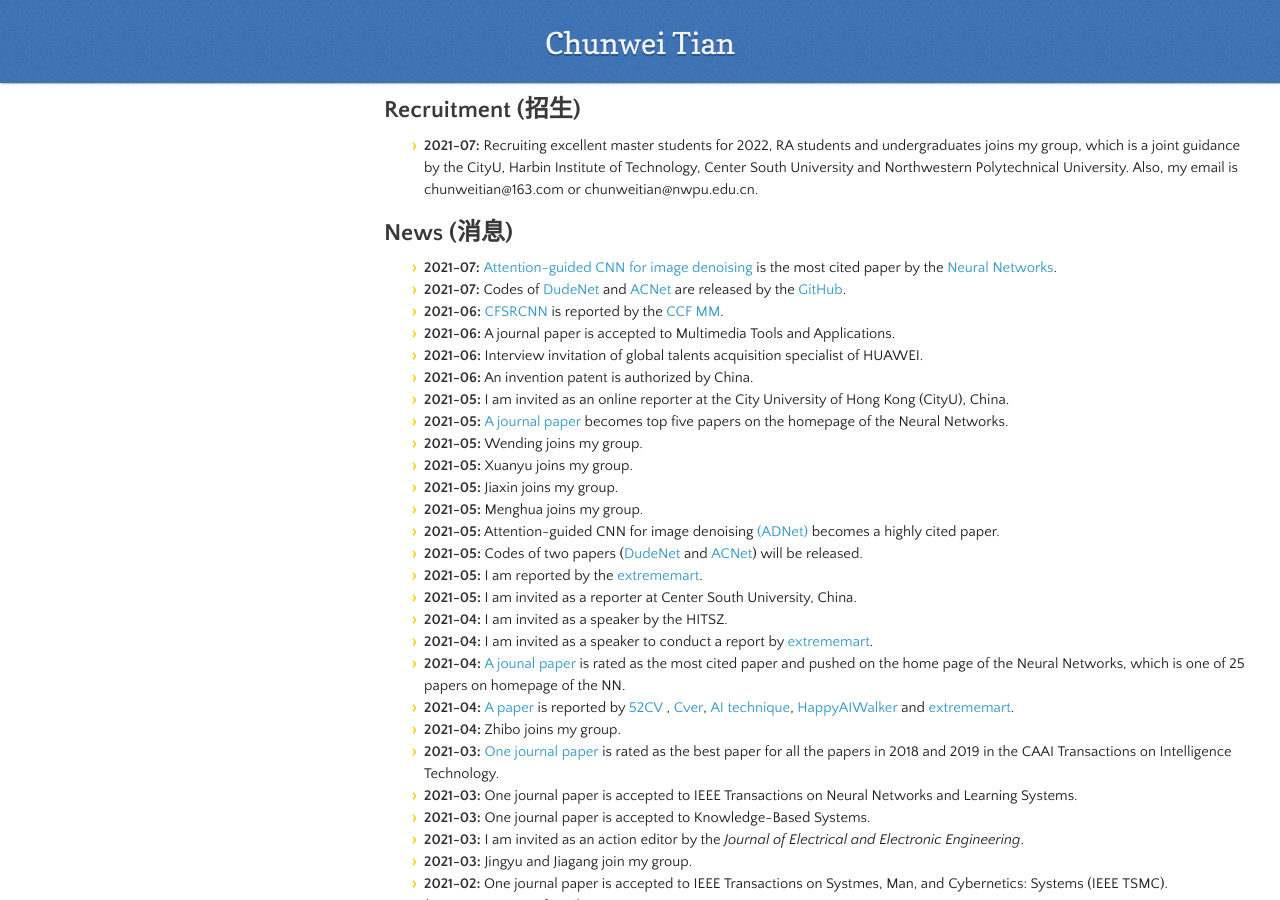
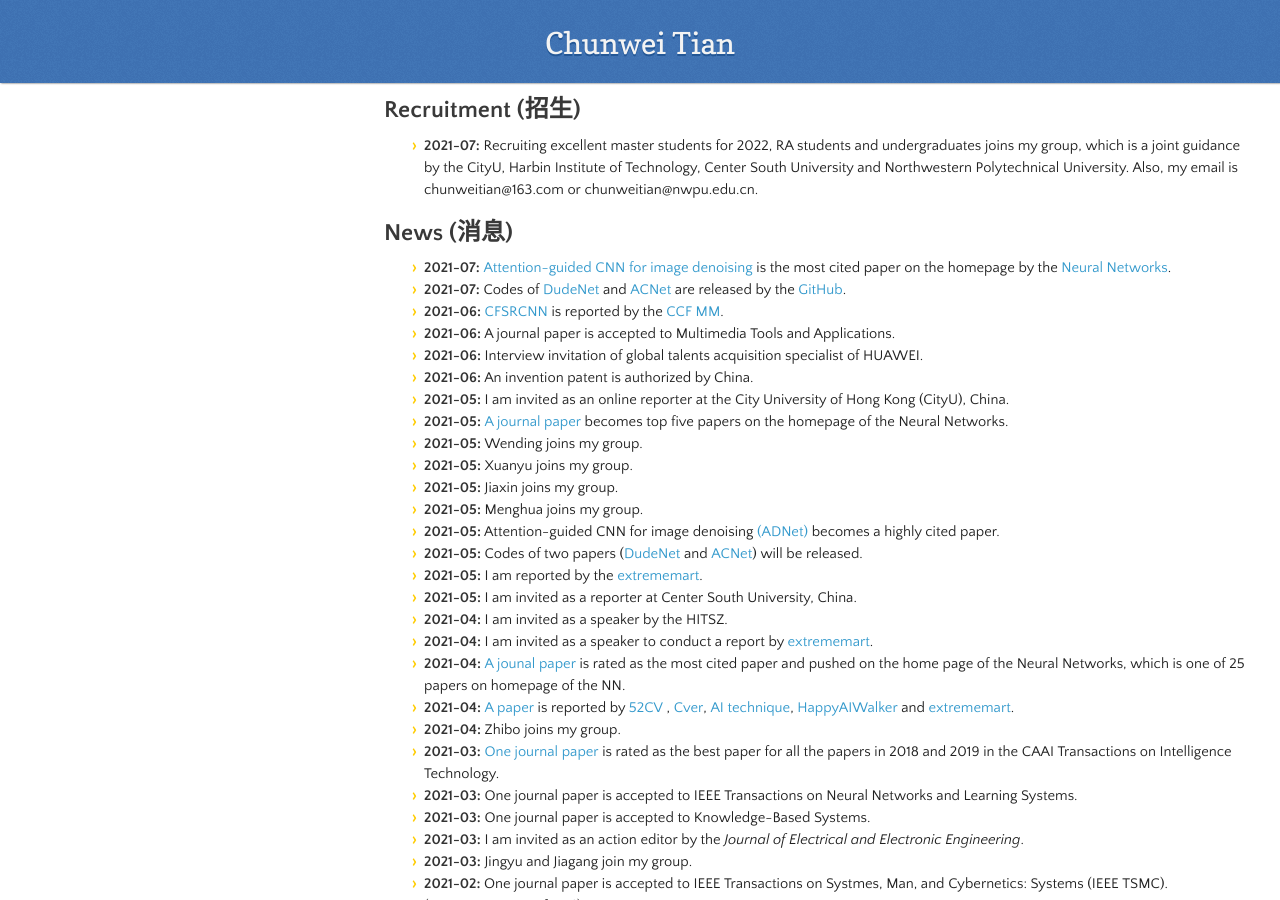
Before and after one commit to hellloxiaotian/hellloxiaotian.github.io, a Jekyll site: the page built from index.md, in a window 1280 px wide and 900 px high, scrolled down 1124 px. Built offline with Jekyll 4.4.1, drawn with Linux system fonts in a browser that asks for light colours; nearby versions of some CDN libraries; our own code applies the rules of GitHub Pages for plain Markdown files; the repository's description, which GitHub fills in, is left out.

Commit message:
Update index.md

```diff
--- a/index.md
+++ b/index.md
@@ -29,7 +29,7 @@
 - **2021-07:** Recruiting excellent master students for 2022, RA students and undergraduates joins my group, which is a joint guidance by the CityU, Harbin Institute of Technology, Center South University and Northwestern Polytechnical University. Also, my email is chunweitian@163.com or chunweitian@nwpu.edu.cn.
 
 ## News (消息)
-- **2021-07:** [Attention-guided CNN for image denoising](https://www.sciencedirect.com/science/article/abs/pii/S0893608019304241) is the most cited paper by the [Neural Networks](https://www.journals.elsevier.com/neural-networks/most-cited-articles).
+- **2021-07:** [Attention-guided CNN for image denoising](https://www.sciencedirect.com/science/article/abs/pii/S0893608019304241) is the most cited paper on the homepage by the [Neural Networks](https://www.journals.elsevier.com/neural-networks/most-cited-articles).
 - **2021-07:** Codes of [DudeNet](https://github.com/hellloxiaotian/DudeNet) and [ACNet](https://github.com/hellloxiaotian/ACNet) are released by the [GitHub](https://github.com/hellloxiaotian).
 - **2021-06:** [CFSRCNN](https://www.google.com/url?q=https%3A%2F%2Fieeexplore.ieee.org%2Fabstract%2Fdocument%2F9105085&sa=D&sntz=1&usg=AFQjCNHwF_ajw6cyVFSOXuPi36HzR4A1Kg) is reported by the  [CCF MM](https://mp.weixin.qq.com/s/-rUmRDFbPvKMjU0EIYV3Rg).
 - **2021-06:** A journal paper is accepted to  Multimedia Tools and Applications.
```
